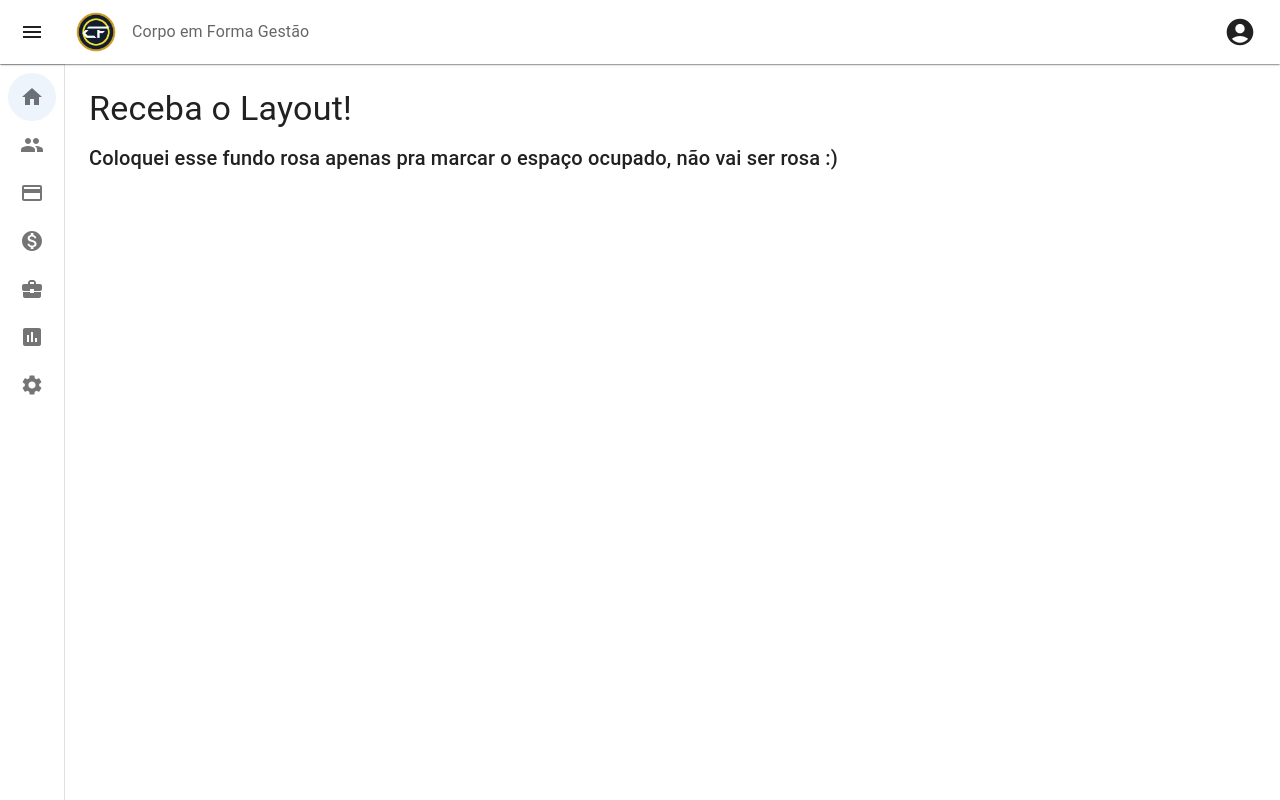
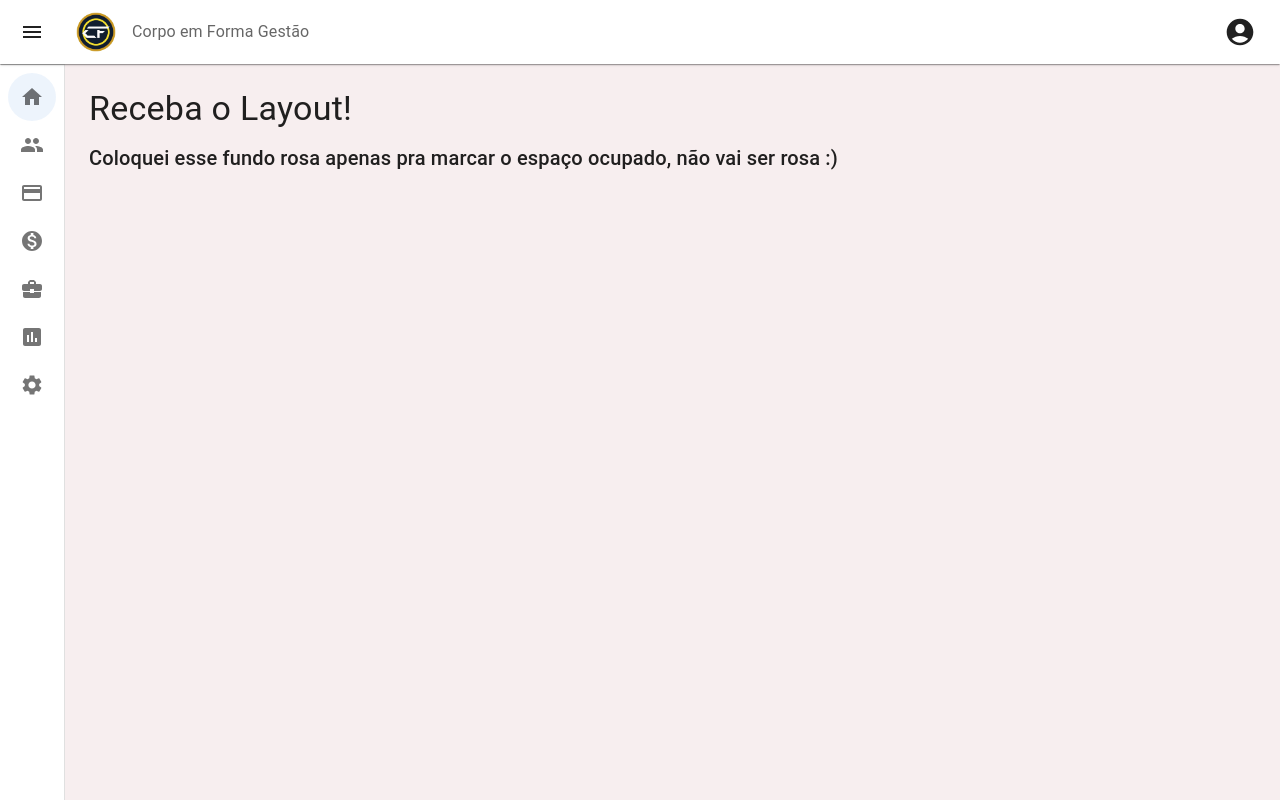
Before and after one commit to PabloVini28/projeto-integrado-1, a React (Vite) app: page /#/ in a window 1280 px wide. Built offline with nearby package versions, Linux system fonts and the light colour scheme.

Commit message:
Adiciona plano de fundo marcador

```diff
--- a/src/layouts/MainLayout.jsx
+++ b/src/layouts/MainLayout.jsx
@@ -242,7 +242,7 @@ export default function MainLayout() {
 
             <Box
                 component="main"
-                sx={{ flexGrow: 1, p: 3, backgroundColor: '#FFFFFF' }}
+                sx={{ flexGrow: 1, p: 3, backgroundColor: '#f7eeefff' }}
             >
                 <DrawerHeader />
                 <Outlet />
```
